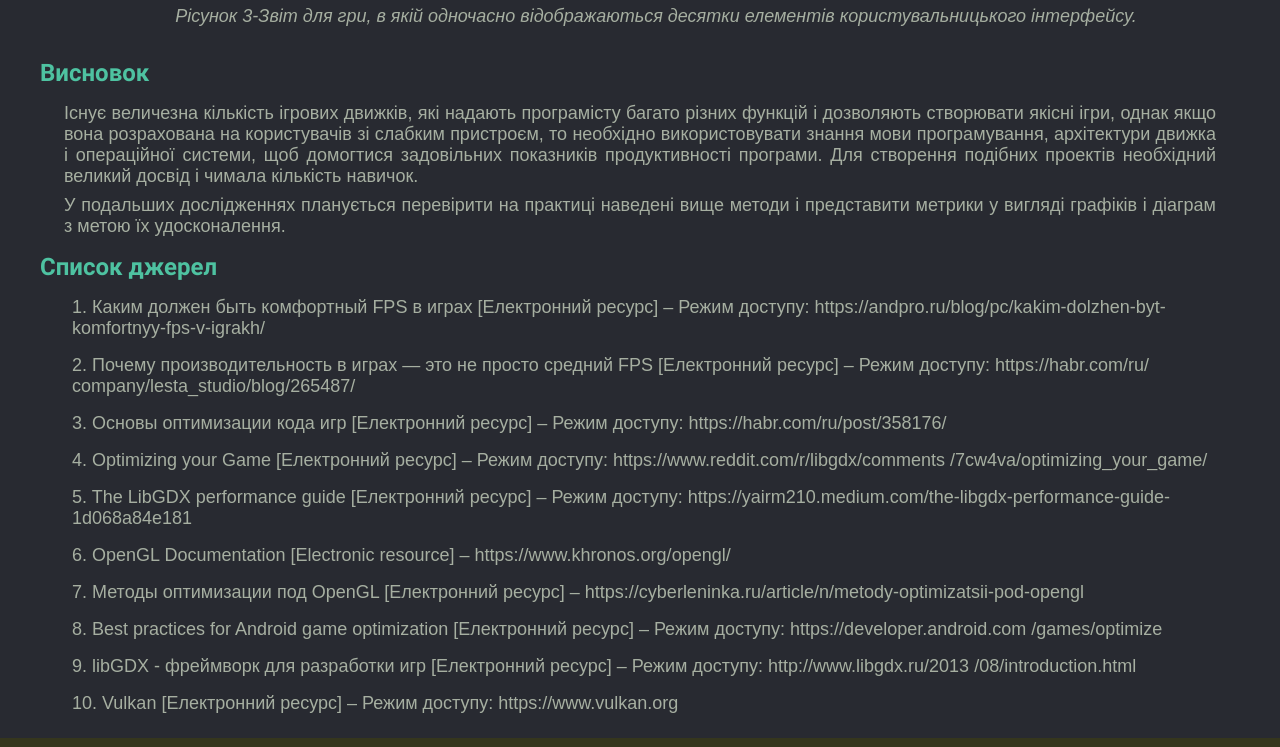
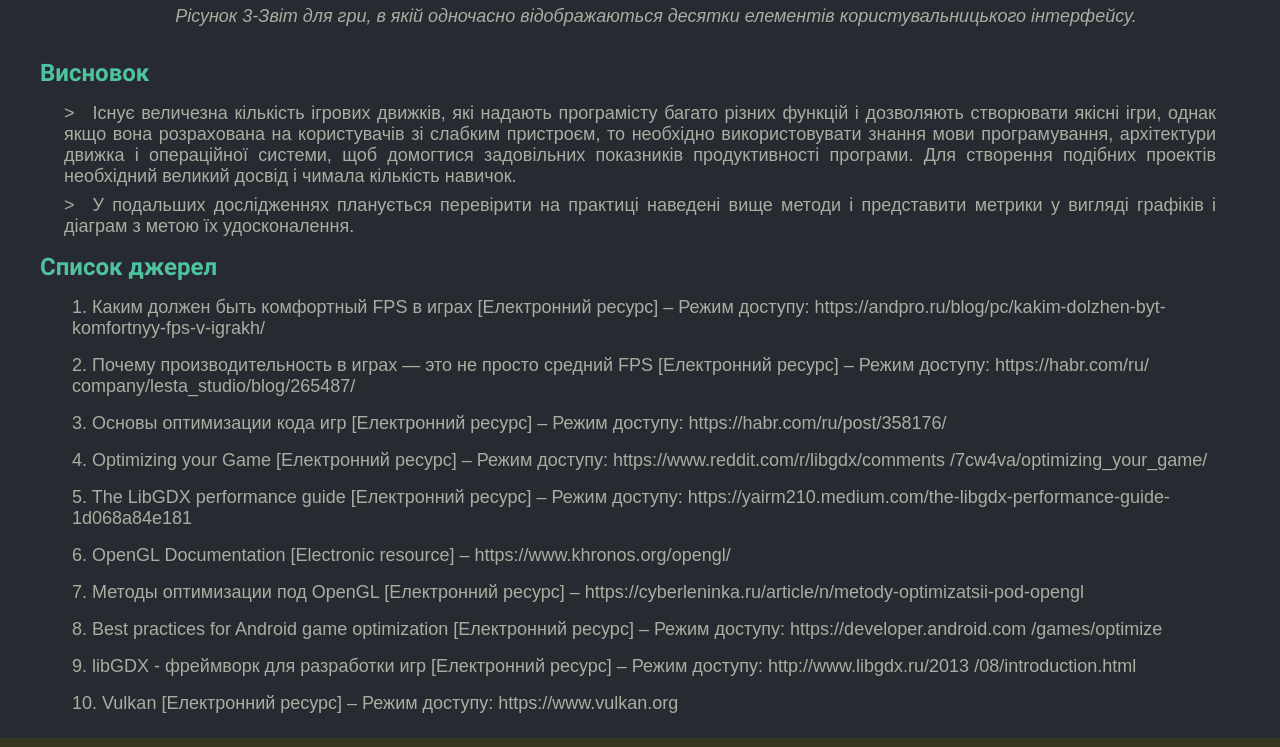
Before and after one commit to AlekseyBorovikov/site_university, a plain HTML site: page diss/indexu.html in a window 1280 px wide. Shown: the part 8598-9345 px from the top of the page. Drawn offline with Linux system fonts and the light colour scheme; a web font is replaced by a local one.

Commit message:
Update indexu.html

```diff
--- a/diss/indexu.html
+++ b/diss/indexu.html
@@ -235,8 +235,8 @@
 
 					<a name="cons"></a>
 					<h2>Висновок</h2>
-					<p>Існує величезна кількість ігрових движків, які надають програмісту багато різних функцій і дозволяють створювати якісні ігри, однак якщо вона розрахована на користувачів зі слабким пристроєм, то необхідно використовувати знання мови програмування, архітектури движка і операційної системи, щоб домогтися задовільних показників продуктивності програми. Для створення подібних проектів необхідний великий досвід і чимала кількість навичок.</p>
-					<p>У подальших дослідженнях планується перевірити на практиці наведені вище методи і представити метрики у вигляді графіків і діаграм з метою їх удосконалення.</p>
+					<p>>&emsp;Існує величезна кількість ігрових движків, які надають програмісту багато різних функцій і дозволяють створювати якісні ігри, однак якщо вона розрахована на користувачів зі слабким пристроєм, то необхідно використовувати знання мови програмування, архітектури движка і операційної системи, щоб домогтися задовільних показників продуктивності програми. Для створення подібних проектів необхідний великий досвід і чимала кількість навичок.</p>
+					<p>>&emsp;У подальших дослідженнях планується перевірити на практиці наведені вище методи і представити метрики у вигляді графіків і діаграм з метою їх удосконалення.</p>
 
 					<a name="links"></a>
 					<h2>Список джерел</h2>
```
